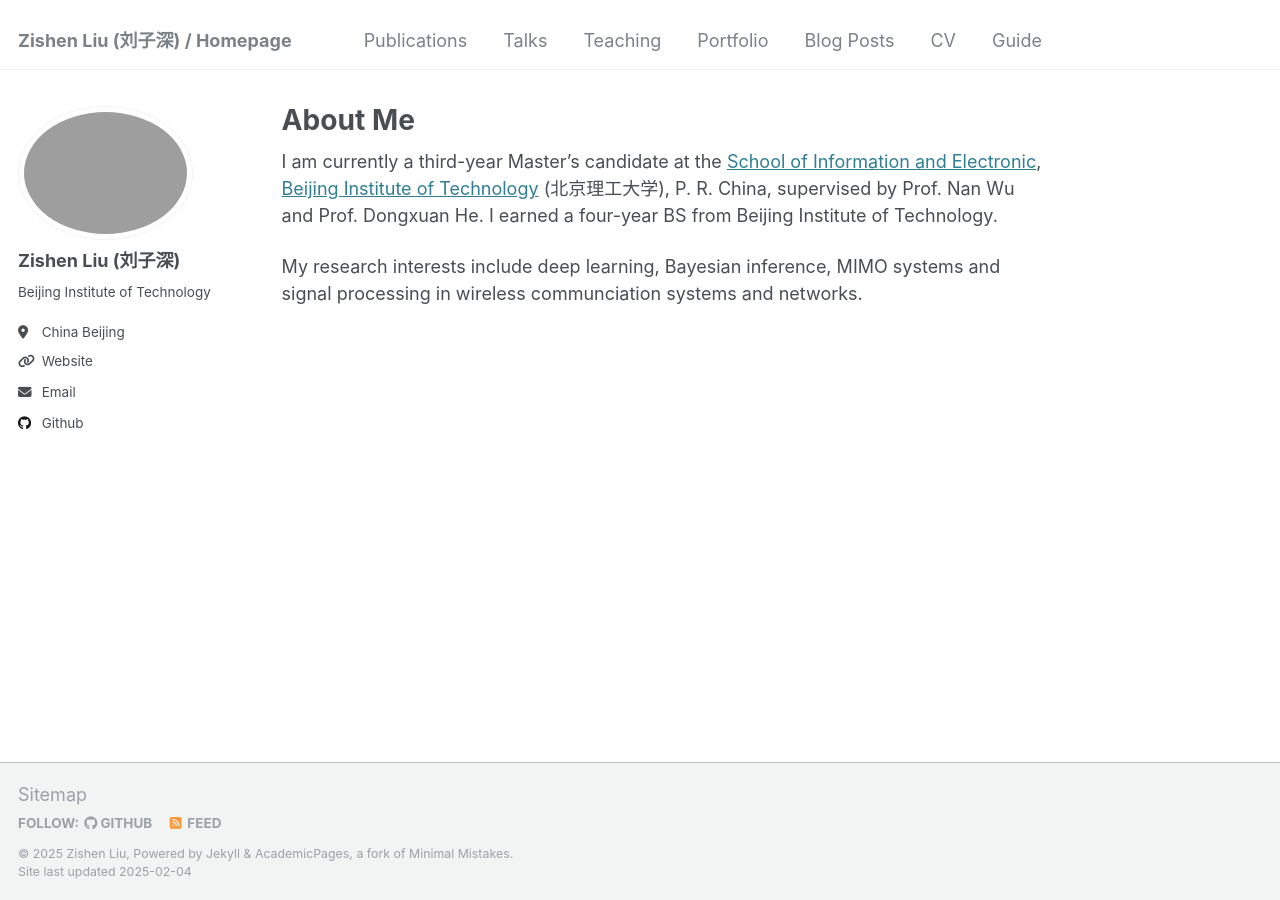
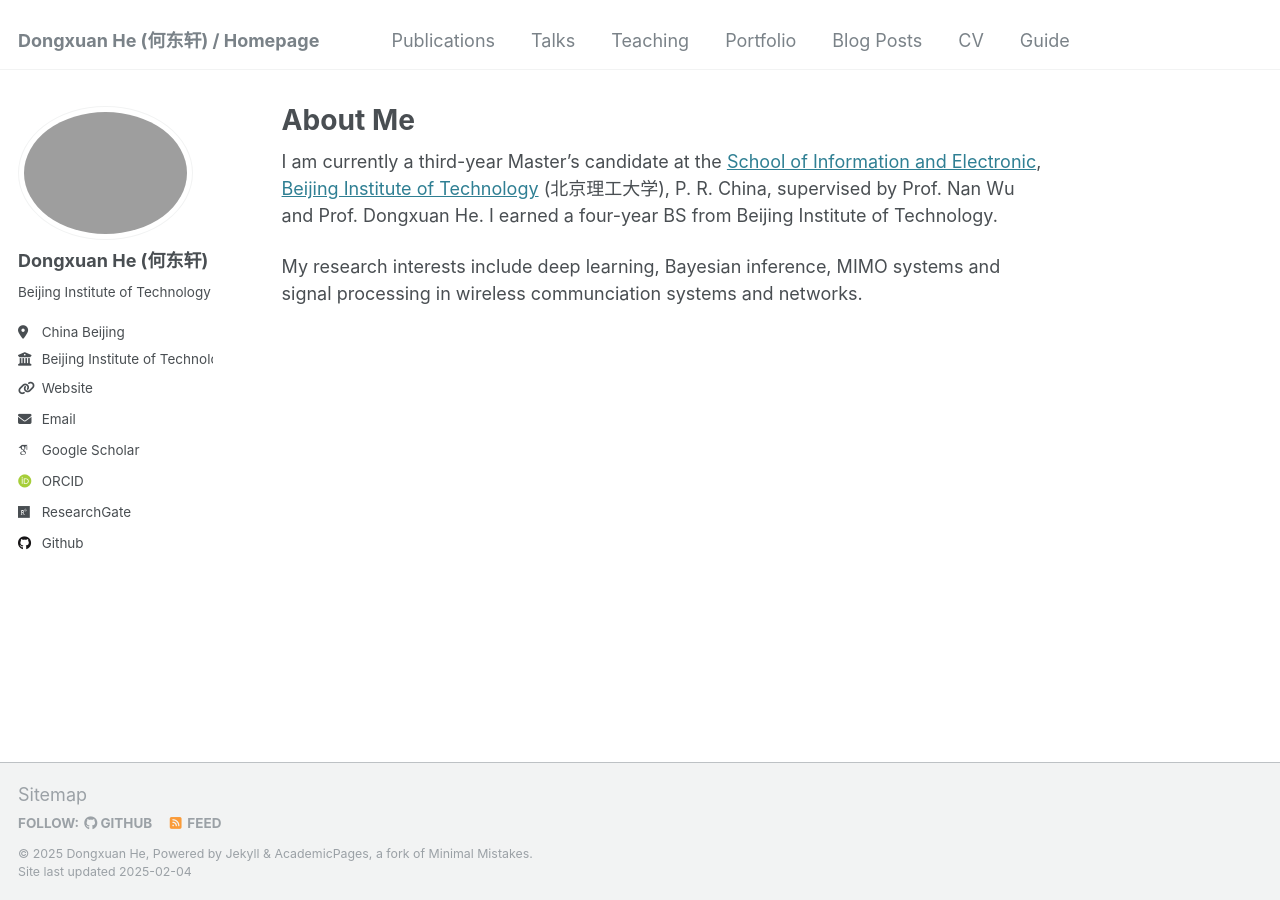
Before and after one commit to dongxuanBIT/dongxuanBIT.github.io, a Jekyll site: the page built from _pages/about.md, in a window 1280 px wide. Built offline with Jekyll 4.4.1, drawn with Linux system fonts in a browser that asks for light colours; some web fonts are replaced.

Commit message:
Update _config.yml

```diff
--- a/_config.yml
+++ b/_config.yml
@@ -8,13 +8,13 @@
 
 # Basic Site Settings
 locale                   : "en-US"
-title                    : "Zishen Liu (刘子深) / Homepage"
+title                    : "Dongxuan He (何东轩) / Homepage"
 title_separator          : "-"
-name                     : &name "Zishen Liu"
+name                     : &name "Dongxuan He"
 description              : &description "personal description"
-url                      : https://zishenliu729.github.io # the base hostname & protocol for your site e.g. "https://[your GitHub username].github.io"
+url                      : https://zishenliu729.github.io/dongxuan_he.github.io/ # the base hostname & protocol for your site e.g. "https://[your GitHub username].github.io"
 baseurl                  : "" # the subpath of your site, e.g. "/blog"
-repository               : "zishenliu729/zishenliu729.github.io "
+repository               : "zishenliu729/dongxuan_he.github.io "
 
 # Site Author - The following control what appear as part of the author content on the side bar.
 #               If a field is blank the icon and link will not appear, otherwise it will be shown.
@@ -22,22 +22,22 @@ repository               : "zishenliu729/zishenliu729.github.io "
 author:
   # Biographic information
   avatar           : "zishen.png"
-  name             : "Zishen Liu (刘子深)"
+  name             : "Dongxuan He (何东轩)"
   pronouns         : # example: "she/her"
   bio              : "Beijing Institute of Technology"
   location         : "China Beijing"
-  employer         :
-  uri              : https://zishenliu729.github.io/
-  email            : "zishen_liu@bit.edu.cn"
+  employer         : "Beijing Institute of Technology"
+  uri              : https://zishenliu729.github.io/dongxuan_he.github.io/
+  email            : "dongxuan_he@bit.edu.cn"
 
   # Academic websites
   arxiv            : # URL - Update with the correct link to your profile
-  googlescholar    : #"https://scholar.google.com/citations?user=PS_CX0AAAAAJ"
+  googlescholar    : "https://scholar.google.com.hk/citations?user=ZZ6jAmsAAAAJ&hl=zh-CN"
   impactstory      : # URL
-  orcid            : #"http://orcid.org/yourorcidurl"
+  orcid            : "https://orcid.org/0000-0002-5429-3318"
   semantic         : # URL
   pubmed           : #"https://www.ncbi.nlm.nih.gov/pubmed/?term=john+snow"
-  researchgate     : # URL
+  researchgate     : "https://www.researchgate.net/profile/Dongxuan-He"
   scopus           : # URL
 
   # Repositories and software development
```
